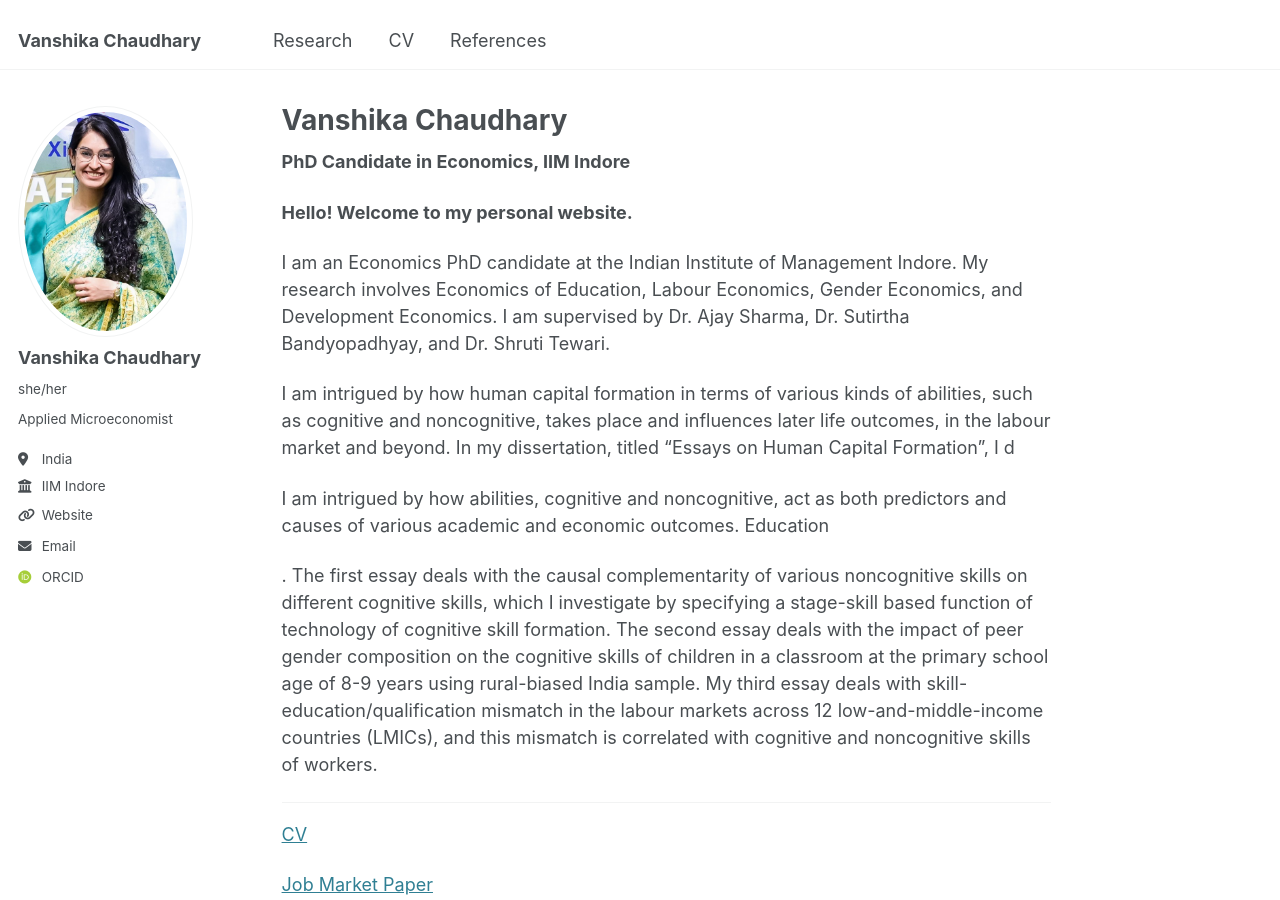
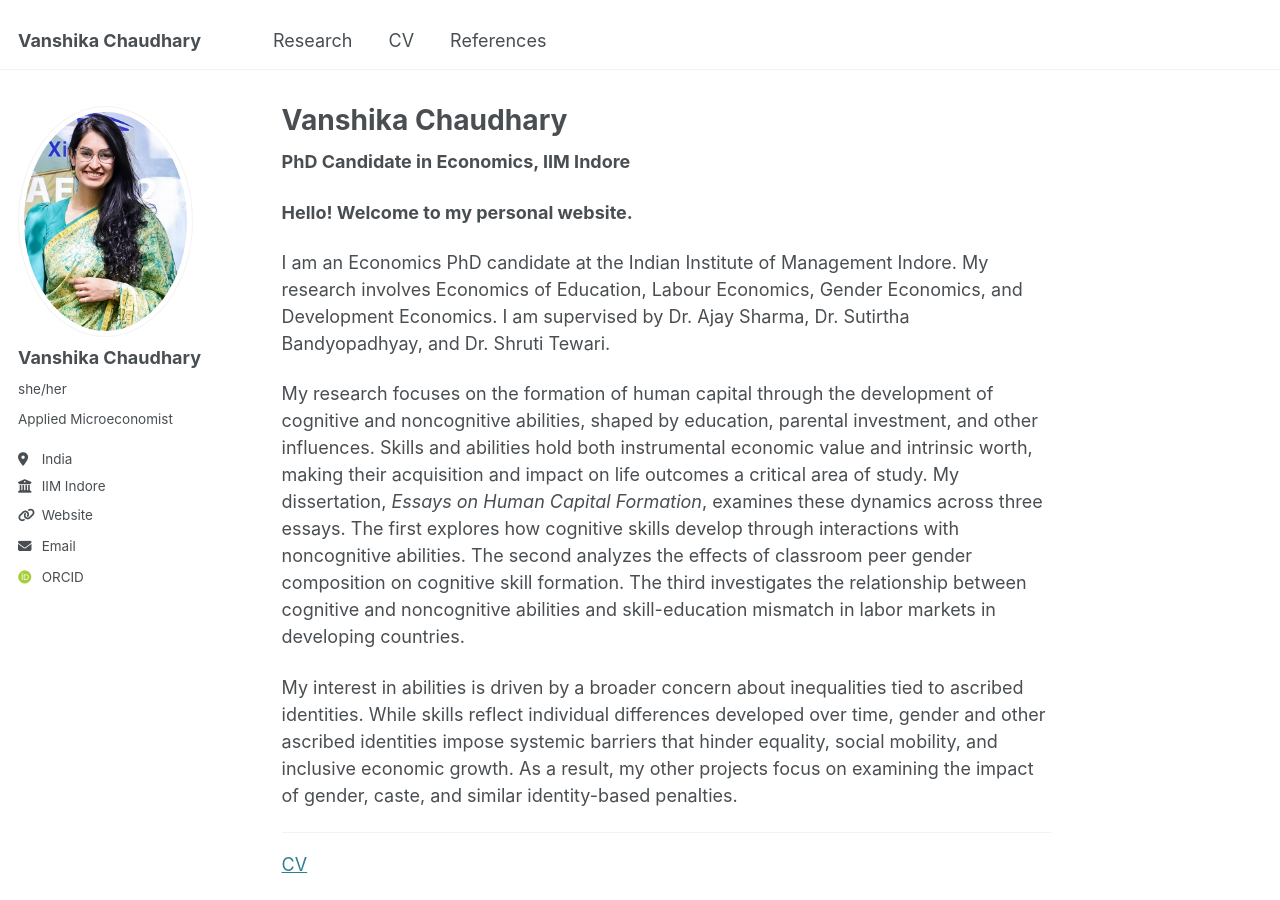
Before and after one commit to vanshika-chaudhary-economics/vanshika-chaudhary-economics.github.io, a Jekyll site: the page built from _pages/about.md, in a window 1280 px wide and 900 px high. Built offline with Jekyll 4.4.1, drawn with Linux system fonts in a browser that asks for light colours; some web fonts are replaced.

Commit message:
Update about.md

```diff
--- a/_pages/about.md
+++ b/_pages/about.md
@@ -13,11 +13,9 @@ redirect_from:
 
 I am an Economics PhD candidate at the Indian Institute of Management Indore. My research involves Economics of Education, Labour Economics, Gender Economics, and Development Economics. I am supervised by Dr. Ajay Sharma, Dr. Sutirtha Bandyopadhyay, and Dr. Shruti Tewari.
 
-I am intrigued by how human capital formation in terms of various kinds of abilities, such as cognitive and noncognitive, takes place and influences later life outcomes, in the labour market and beyond. In my dissertation, titled "Essays on Human Capital Formation", I d
+My research focuses on the formation of human capital through the development of cognitive and noncognitive abilities, shaped by education, parental investment, and other influences. Skills and abilities hold both instrumental economic value and intrinsic worth, making their acquisition and impact on life outcomes a critical area of study. My dissertation, *Essays on Human Capital Formation*, examines these dynamics across three essays. The first explores how cognitive skills develop through interactions with noncognitive abilities. The second analyzes the effects of classroom peer gender composition on cognitive skill formation. The third investigates the relationship between cognitive and noncognitive abilities and skill-education mismatch in labor markets in developing countries.
 
-I am intrigued by how abilities, cognitive and noncognitive, act as both predictors and causes of various academic and economic outcomes. Education
-
-. The first essay deals with the causal complementarity of various noncognitive skills on different cognitive skills, which I investigate by specifying a stage-skill based function of technology of cognitive skill formation. The second essay deals with the impact of peer gender composition on the cognitive skills of children in a classroom at the primary school age of 8-9 years using rural-biased India sample. My third essay deals with skill-education/qualification mismatch in the labour markets across 12 low-and-middle-income countries (LMICs), and this mismatch is correlated with cognitive and noncognitive skills of workers.
+My interest in abilities is driven by a broader concern about inequalities tied to ascribed identities. While skills reflect individual differences developed over time, gender and other ascribed identities impose systemic barriers that hinder equality, social mobility, and inclusive economic growth. As a result, my other projects focus on examining the impact of gender, caste, and similar identity-based penalties.
 
 ------
 
```
